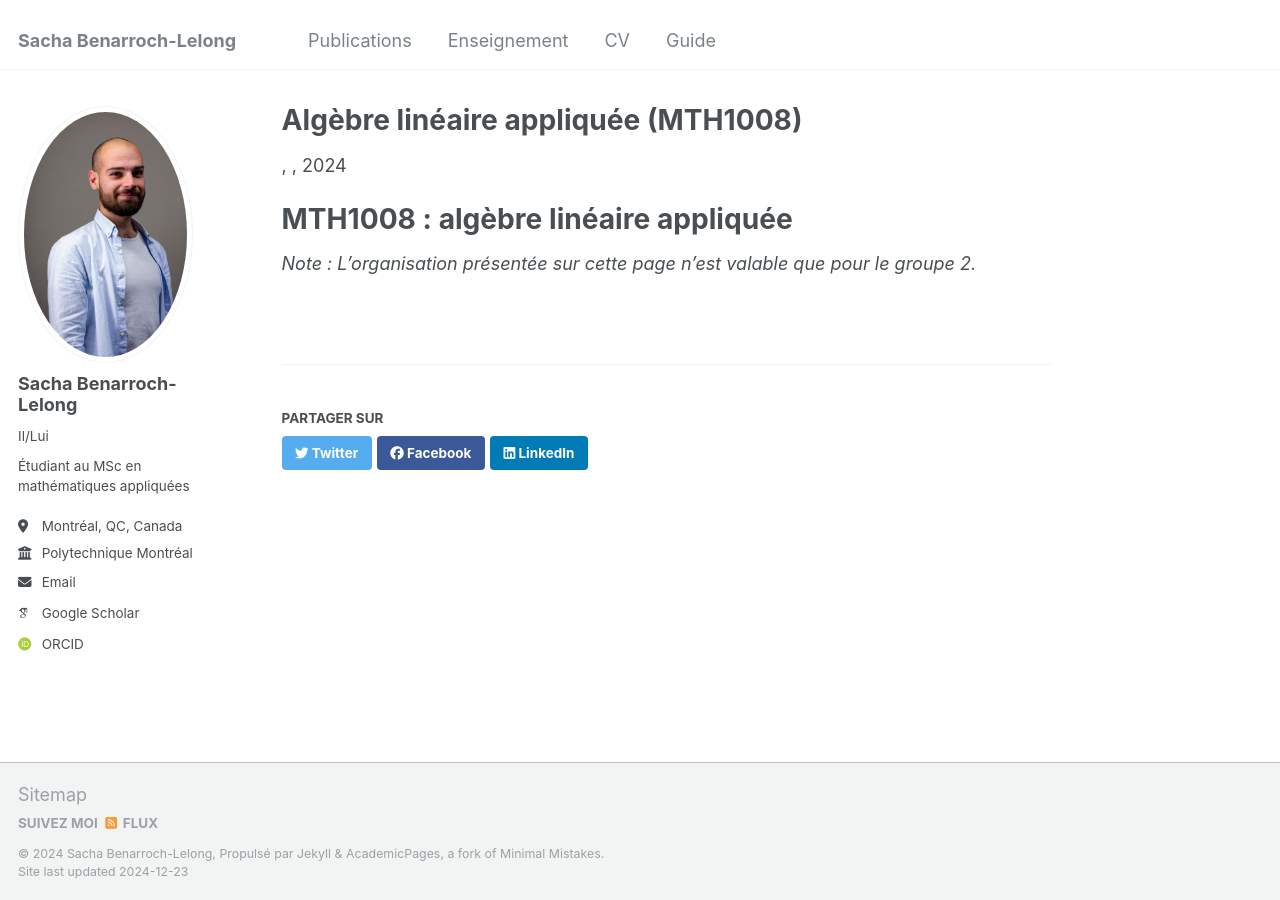
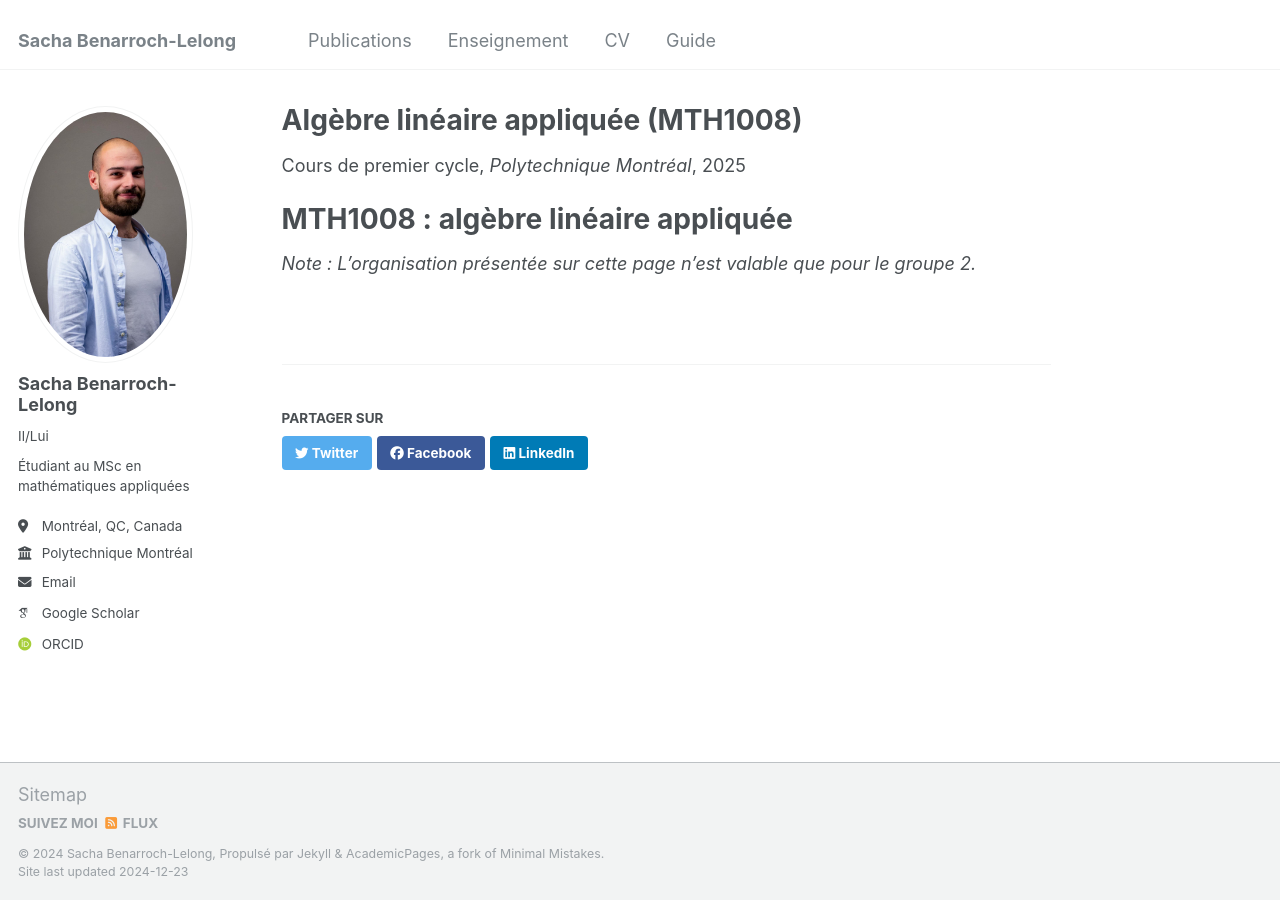
Before and after one commit to sblelong/sblelong.github.io, a Jekyll site: the page built from _teaching/mth1008.md, in a window 1280 px wide. Built offline with Jekyll 4.4.1, drawn with Linux system fonts in a browser that asks for light colours; some web fonts are replaced; part of the change alters nothing that is shown.

Commit message:
Update mth1008.md

```diff
--- a/_teaching/mth1008.md
+++ b/_teaching/mth1008.md
@@ -1,10 +1,10 @@
 ---
 title: "Algèbre linéaire appliquée (MTH1008)"
 collection: teaching
-# type: "Cours de premier cycle"
-# permalink: /teaching/mth1008
-# venue: "Polytechnique Montréal"
-# date: 2025-01-01
+type: "Cours de premier cycle"
+permalink: /teaching/mth1008
+venue: "Polytechnique Montréal"
+date: 2025-01-01
 ---
 
 # MTH1008 : algèbre linéaire appliquée
```
